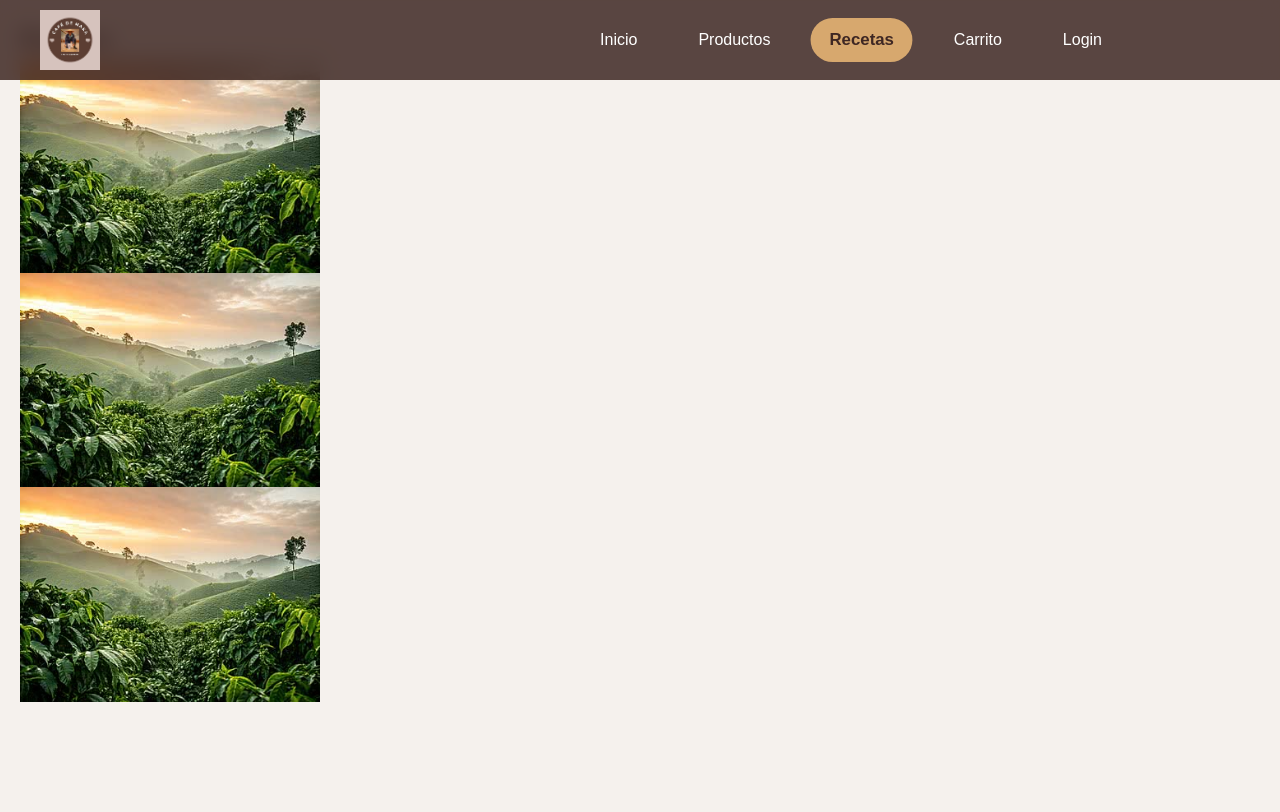
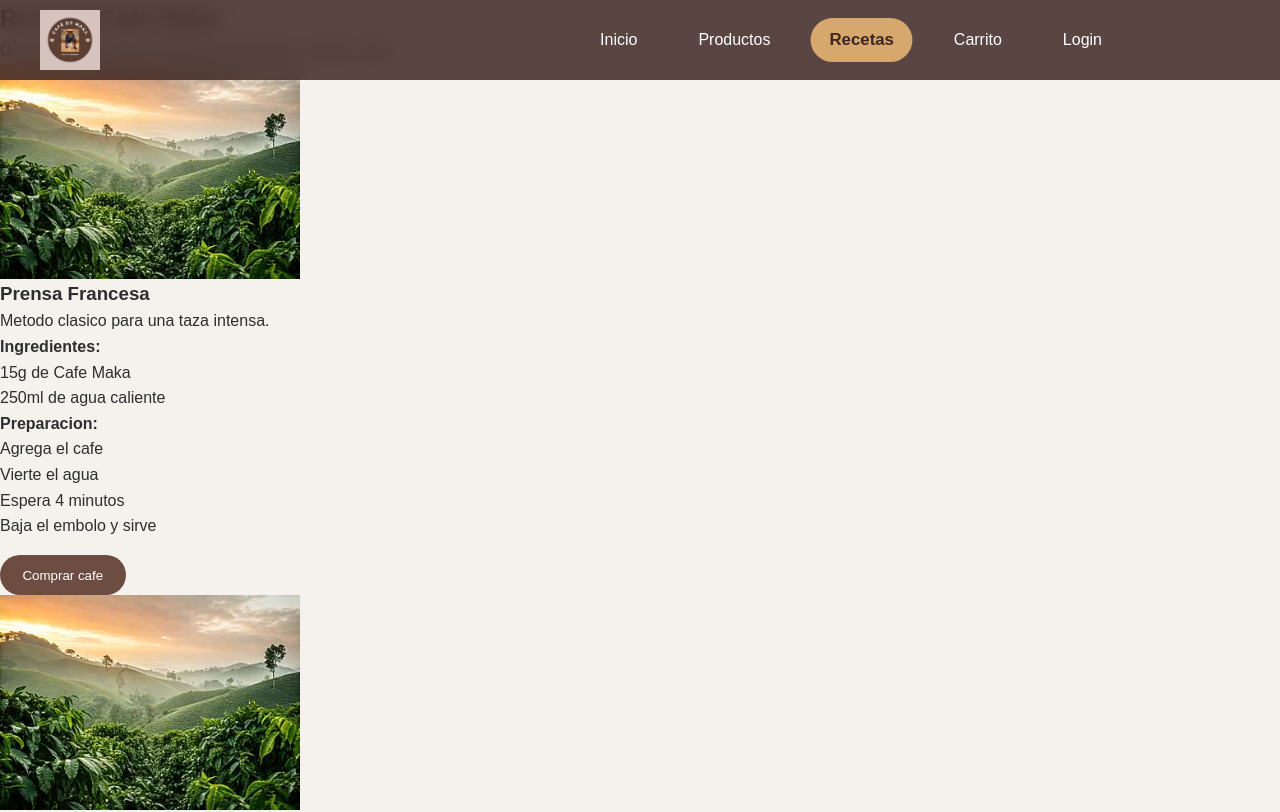
Before and after one commit to JhonD2005/Front_Maka, a React (Vite) app: page /recetas in a window 1280 px wide. Shown: the top 812 px of the page. Built offline with nearby package versions, Linux system fonts and the light colour scheme.

Commit message:
Estructura seccion de recetas

```diff
--- a/src/pages/Recetas.jsx
+++ b/src/pages/Recetas.jsx
@@ -1,15 +1,68 @@
-
+import React from "react";
 import r1 from "../assets/imagen_2.jpg";
 import r2 from "../assets/imagen_2.jpg";
 import r3 from "../assets/imagen_2.jpg";
 
+const recetasData = [
+  {
+    id: 1,
+    title: "Prensa Francesa",
+    image: r1,
+    description: "Metodo clasico para una taza intensa.",
+    ingredients: ["15g de Cafe Maka", "250ml de agua caliente"],
+    instructions: ["Agrega el cafe", "Vierte el agua", "Espera 4 minutos", "Baja el embolo y sirve"]
+  },
+  {
+    id: 2,
+    title: "Filtrado (V60)",
+    image: r2,
+    description: "Resalta notas afrutadas y acidez brillante.",
+    ingredients: ["15g de Cafe Maka", "250ml de agua caliente", "Filtro de papel"],
+    instructions: ["Purga el filtro", "Haz pre-infusion de 30s", "Vierte el resto del agua", "Sirve"]
+  },
+  {
+    id: 3,
+    title: "Cold Brew",
+    image: r3,
+    description: "Extraccion en frio, refrescante y dulce.",
+    ingredients: ["50g de Cafe Maka", "500ml de agua al clima"],
+    instructions: ["Mezcla el cafe y agua", "Refrigera 12 a 24 horas", "Filtra la mezcla", "Sirve con hielo"]
+  }
+];
+
 export default function Recetas() {
   return (
-    <div style={{ padding: 20 }}>
-      <h2>Recetas</h2>
-      <img src={r1} width="300" />
-      <img src={r2} width="300" />
-      <img src={r3} width="300" />
+    <div>
+      <div>
+        <h2>Recetas Cafe Maka</h2>
+        <p>Descubre las mejores formas de preparar nuestro cafe.</p>
+      </div>
+      <div>
+        {recetasData.map((receta) => (
+          <div key={receta.id}>
+            <img src={receta.image} alt={receta.title} width="300" />
+            <div>
+              <h3>{receta.title}</h3>
+              <p>{receta.description}</p>
+              <div>
+                <h4>Ingredientes:</h4>
+                <ul>
+                  {receta.ingredients.map((ing, i) => <li key={i}>{ing}</li>)}
+                </ul>
+              </div>
+              <div>
+                <h4>Preparacion:</h4>
+                <ol>
+                  {receta.instructions.map((paso, i) => <li key={i}>{paso}</li>)}
+                </ol>
+              </div>
+              <button onClick={() => window.location.href = '/productos'}>
+                Comprar cafe
+              </button>
+            </div>
+          </div>
+        ))}
+      </div>
     </div>
   );
 }
```
